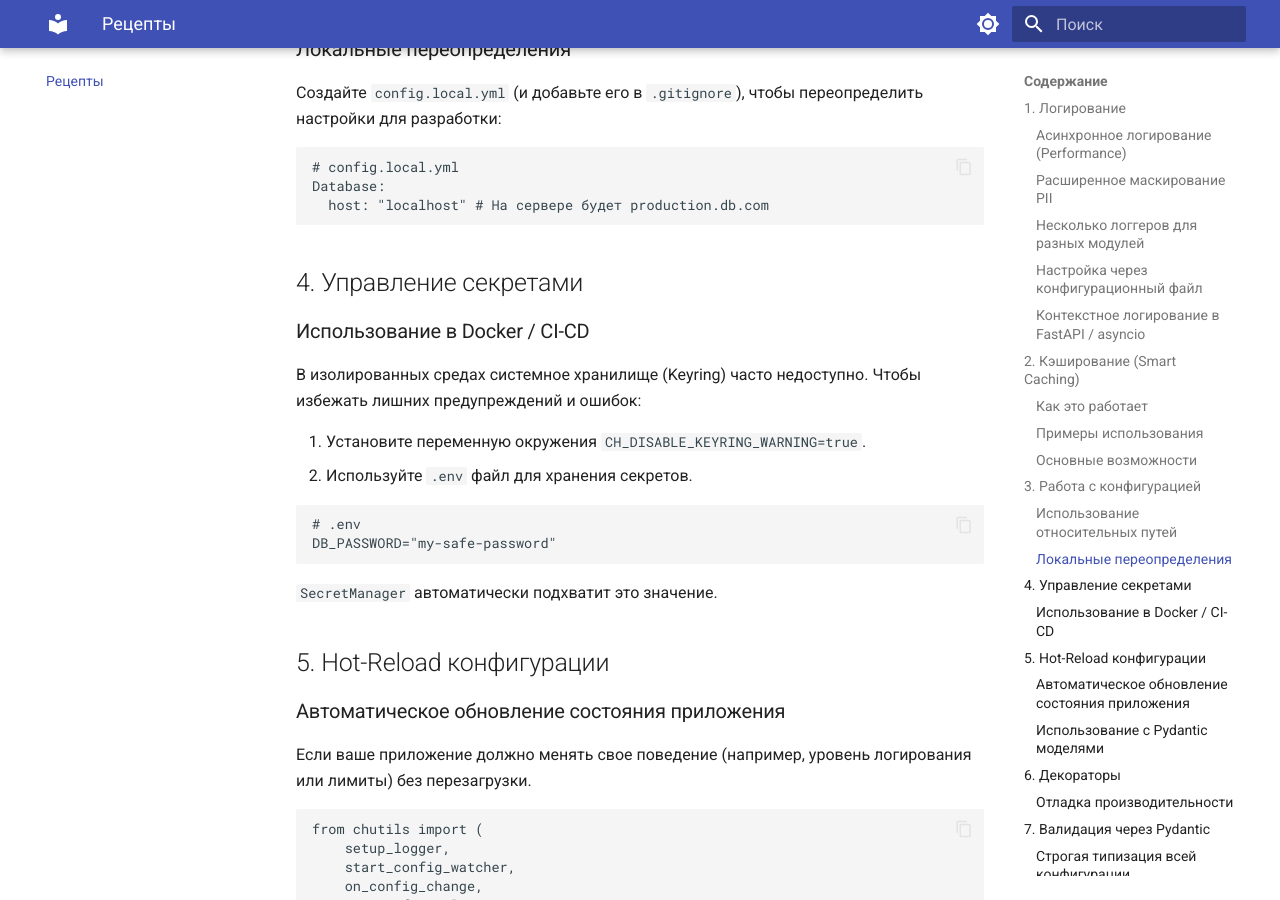
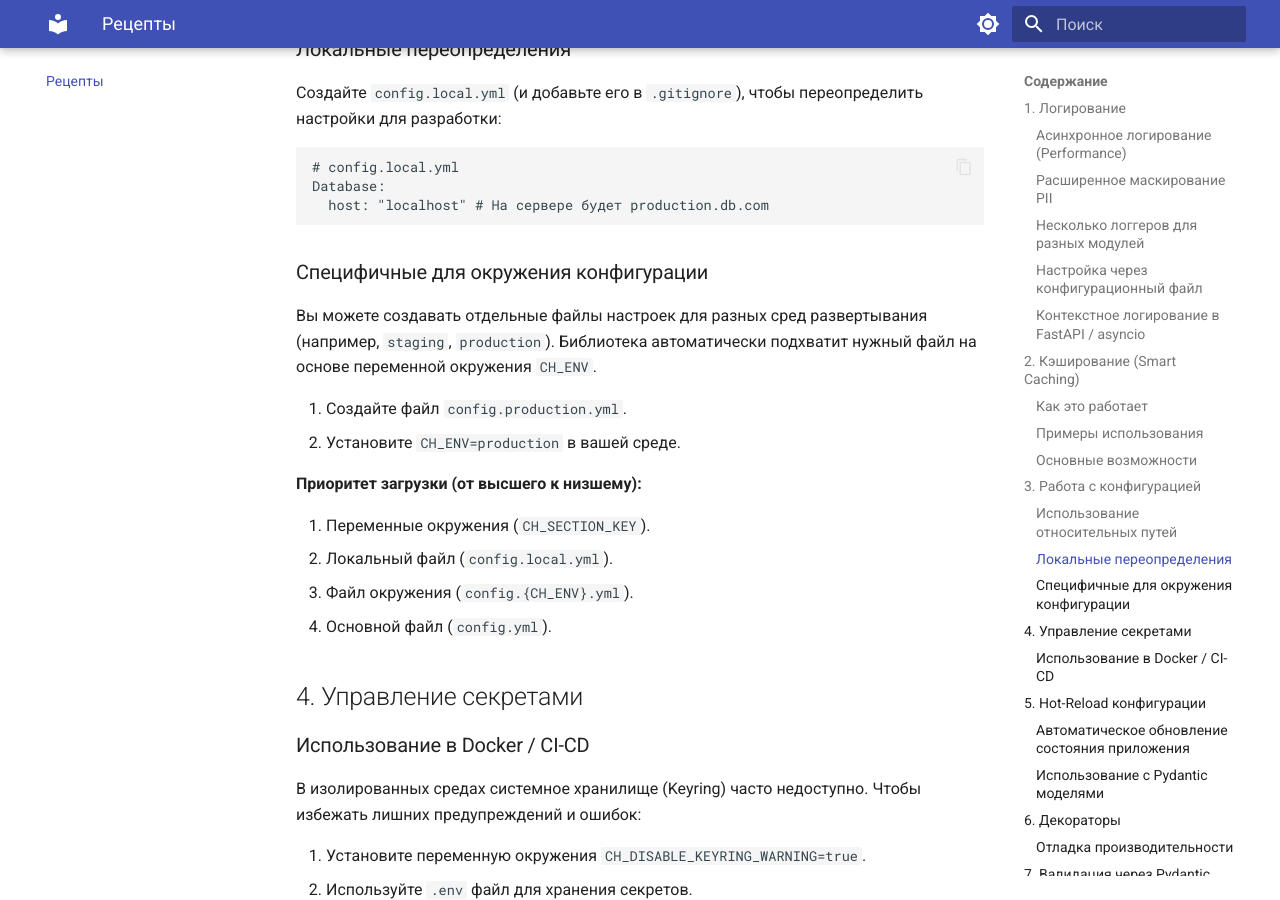
Before and after one commit to Chu4hel/chutils, an MkDocs documentation site: the page built from docs/recipes.md, in a window 1280 px wide and 900 px high, scrolled down 4025 px. Built offline with MkDocs 1.6.1 and Material for MkDocs 9.7.7, drawn with Linux system fonts in a browser that asks for light colours.

Commit message:
docs: Добавить документацию по специфичным для окружения конфигурациям

````diff
--- a/docs/recipes.md
+++ b/docs/recipes.md
@@ -193,6 +193,21 @@ Database:
   host: "localhost" # На сервере будет production.db.com
 ```
 
+### Специфичные для окружения конфигурации
+
+Вы можете создавать отдельные файлы настроек для разных сред развертывания (например, `staging`, `production`).
+Библиотека автоматически подхватит нужный файл на основе переменной окружения `CH_ENV`.
+
+1. Создайте файл `config.production.yml`.
+2. Установите `CH_ENV=production` в вашей среде.
+
+**Приоритет загрузки (от высшего к низшему):**
+
+1. Переменные окружения (`CH_SECTION_KEY`).
+2. Локальный файл (`config.local.yml`).
+3. Файл окружения (`config.{CH_ENV}.yml`).
+4. Основной файл (`config.yml`).
+
 ## 4. Управление секретами
 
 ### Использование в Docker / CI-CD
````
